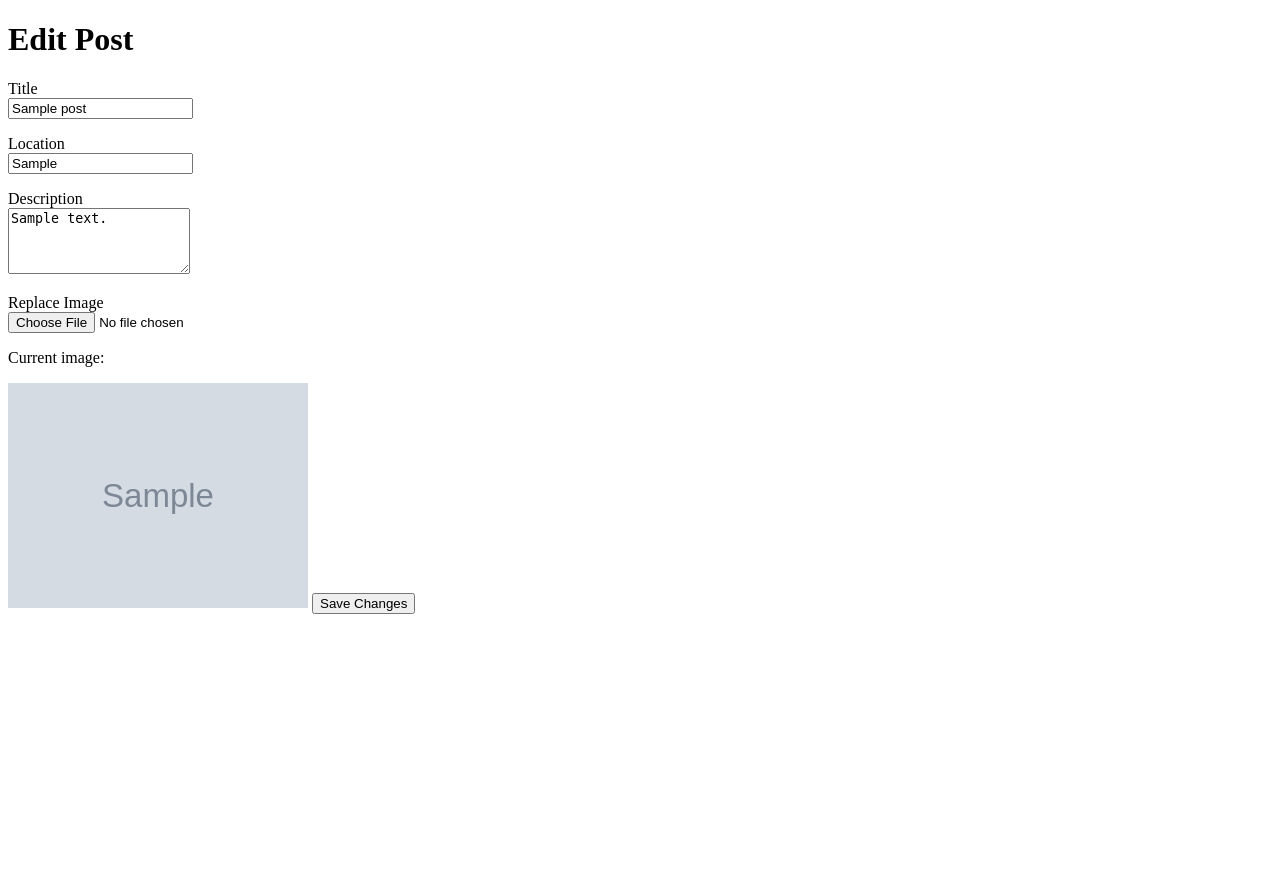
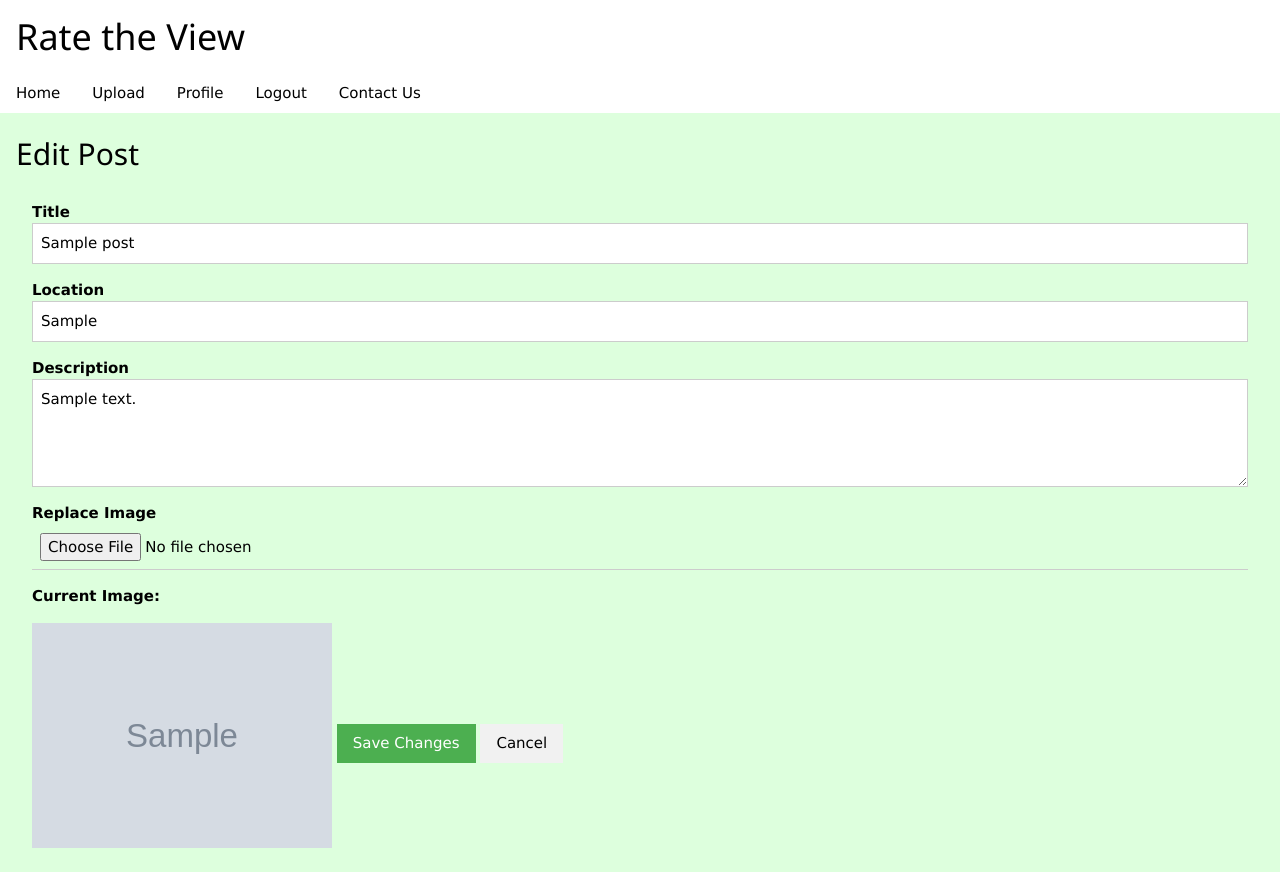
Before and after one commit to ThePikaPool/rate-the-view, a Django app: a page that uses rate-the-view/templates/rate_the_view/edit_post.html in a window 1280 px wide. Before the commit the page ends 614 px from the top, so only its background shows below. Run offline with Django 4.2, Linux system fonts and the light colour scheme; a user stored in the database is signed in; tables that the repository leaves empty hold one stand-in row (values such as "Sample post"); grey boxes marked "Sample" are stand-in pictures.

Commit message:
Implemented css on edit_post

```diff
--- a/rate-the-view/templates/rate_the_view/edit_post.html
+++ b/rate-the-view/templates/rate_the_view/edit_post.html
@@ -1,41 +1,68 @@
 <!DOCTYPE html>
 <html lang="en">
 <head>
+    <link rel="stylesheet" href="https://www.w3schools.com/w3css/5/w3.css">
     <title>Edit Post</title>
 </head>
 
 <body>
-    <h1>Edit Post</h1>
 
-    <form method="post" enctype="multipart/form-data">
+<!-- HEADER -->
+<div class="w3-container w3-emerald">
+    <h1>Rate the View</h1>
+</div>
+
+<!-- NAVBAR -->
+<div class="w3-bar w3-olive">
+    <a href="{% url 'rate_the_view:home' %}" class="w3-bar-item w3-button">Home</a>
+    <a href="{% url 'rate_the_view:upload' %}" class="w3-bar-item w3-button">Upload</a>
+    <a href="{% url 'rate_the_view:profile' request.user.username %}" class="w3-bar-item w3-button">Profile</a>
+    <a href="{% url 'rate_the_view:logout' %}" class="w3-bar-item w3-button">Logout</a>
+    <a href="{% url 'rate_the_view:contact_us' %}" class="w3-bar-item w3-button">Contact Us</a>
+</div>
+
+<!-- CONTENT -->
+<div class="w3-container w3-pale-green w3-padding">
+    <h2>Edit Post</h2>
+
+    <form method="post" enctype="multipart/form-data" class="w3-container">
+
         {% csrf_token %}
 
         <p>
-            <label for="title">Title</label><br>
-            <input type="text" name="title" id="title" value="{{ post.title }}">
+            <label class="w3-text-olive"><b>Title</b></label>
+            <input class="w3-input w3-border" type="text" name="title" value="{{ post.title }}">
         </p>
 
         <p>
-            <label for="location">Location</label><br>
-            <input type="text" name="location" id="location" value="{{ post.location }}">
+            <label class="w3-text-olive"><b>Location</b></label>
+            <input class="w3-input w3-border" type="text" name="location" value="{{ post.location }}">
         </p>
 
         <p>
-            <label for="description">Description</label><br>
-            <textarea name="description" id="description" rows="4">{{ post.description }}</textarea>
+            <label class="w3-text-olive"><b>Description</b></label>
+            <textarea class="w3-input w3-border" name="description" rows="4">{{ post.description }}</textarea>
         </p>
 
         <p>
-            <label for="image">Replace Image</label><br>
-            <input type="file" name="image" id="image">
+            <label class="w3-text-olive"><b>Replace Image</b></label>
+            <input class="w3-input" type="file" name="image">
         </p>
 
         {% if post.image %}
-            <p>Current image:</p>
-            <img src="{{ post.image.url }}" alt="Current image" width="300">
+            <p><b>Current Image:</b></p>
+            <img src="{{ post.image.url }}" alt="Current image" width="300" class="w3-margin-bottom">
         {% endif %}
 
-        <button type="submit">Save Changes</button>
+        <button type="submit" class="w3-button w3-green">Save Changes</button>
+
+        <a href="{% url 'rate_the_view:profile' request.user.username %}"
+           class="w3-button w3-light-grey">
+           Cancel
+        </a>
+
     </form>
+</div>
+
 </body>
 </html>
--- a/rate-the-view/templates/rate_the_view/edit_profile.html
+++ b/rate-the-view/templates/rate_the_view/edit_profile.html
@@ -27,7 +27,7 @@
     <form method="post">
         {% csrf_token %}
         {{ form.as_p }}
-        <input type="submit" value="Save Changes" class="w3-button w3-olvive">
+        <input type="submit" value="Save Changes" class="w3-button w3-olive">
         <a href="{% url 'rate_the_view:profile' request.user.username %}" class="w3-button w3-light-grey">Cancel</a>
     </form>
 </div>
```
